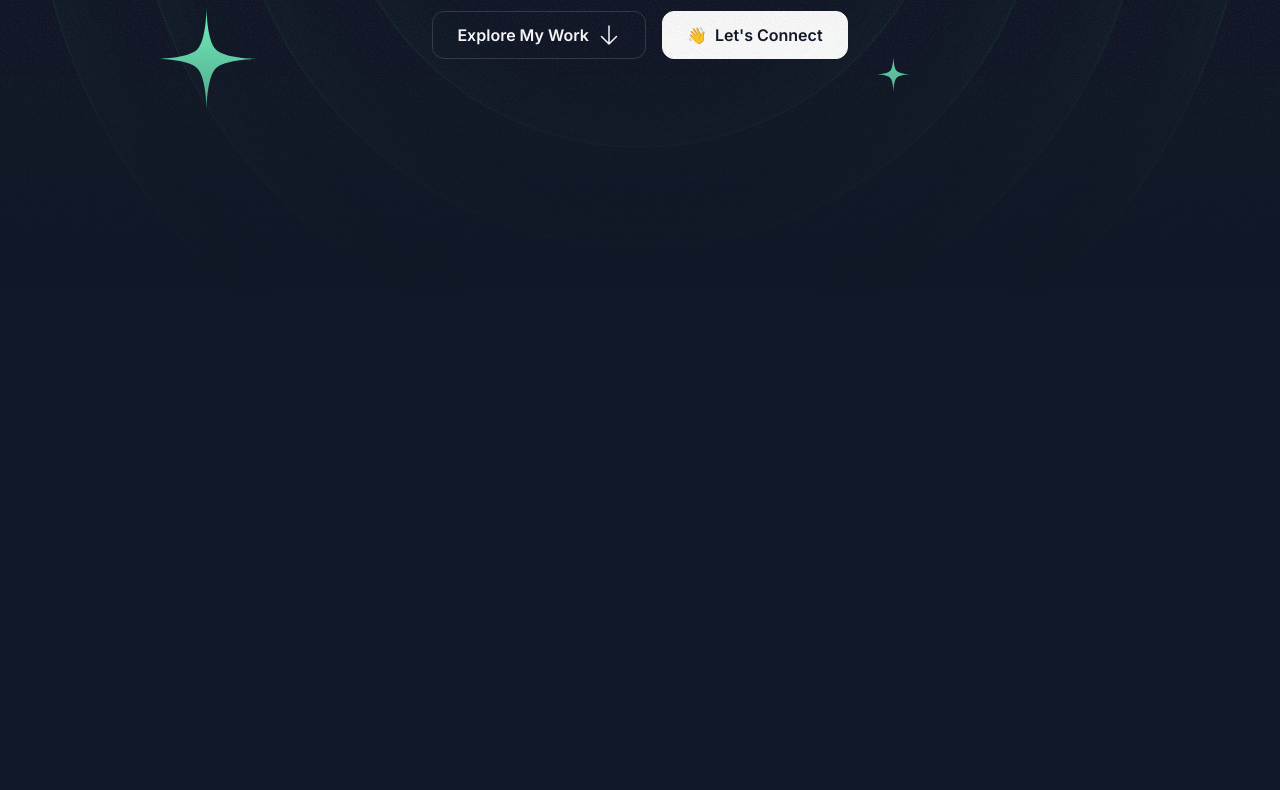
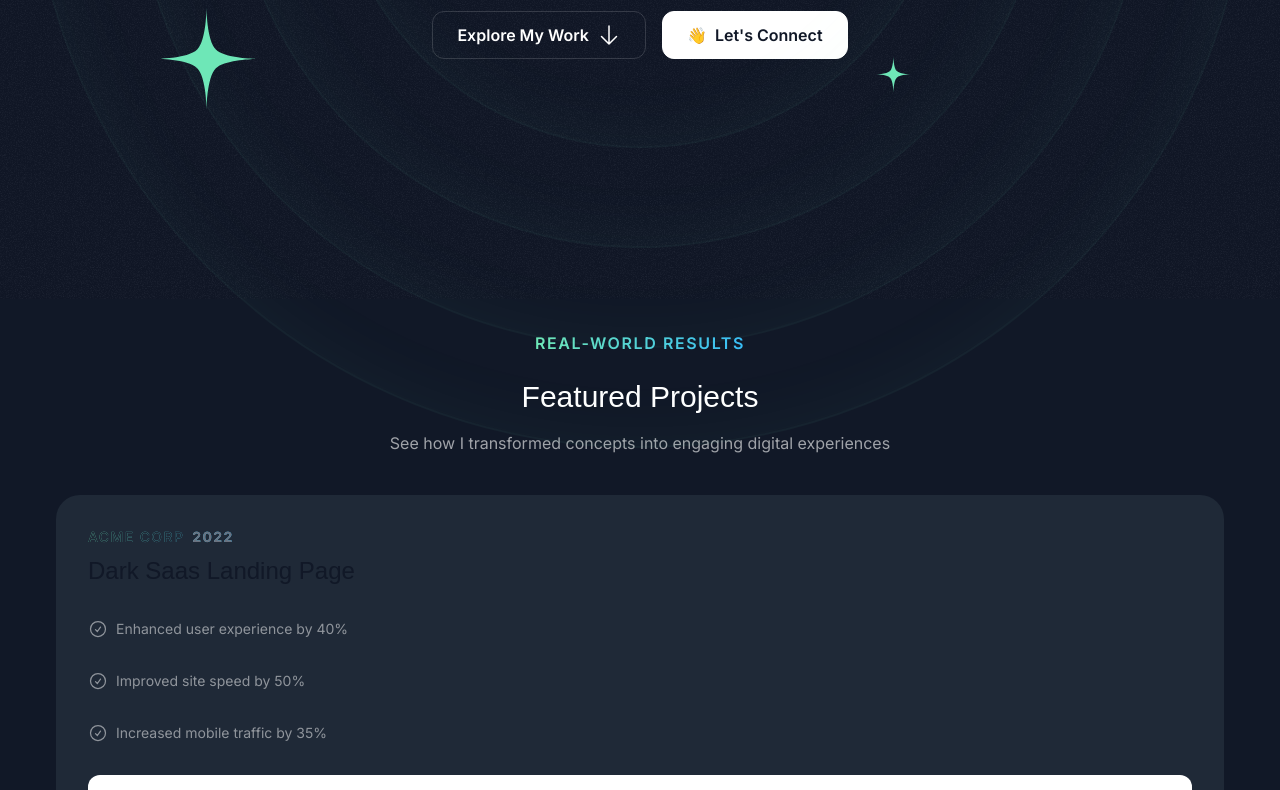
Before and after one commit to OmaimaBen123/Portfolio-, a Next.js app: page / in a window 1280 px wide. Shown: the part 623-1413 px from the top of the page. Before the commit the page ends 1071 px from the top, so only its background shows below. Built offline with nearby package versions, Linux system fonts and the light colour scheme; a web font is replaced by a local one.

Commit message:
adding featured projects section

```diff
--- a/src/app/page.tsx
+++ b/src/app/page.tsx
@@ -1,12 +1,12 @@
 import Image from "next/image";
 import { Header } from "@/src/sections/Header";
 import { HeroSection } from "@/src/sections/Hero";
+import { ProjectsSection } from "@/src/sections/Projects";
 
 export default function Home() {
-  return (
-    <div>
+  return <div>
       <Header />
-      <HeroSection/>
-    </div>
-  );
+      <HeroSection />
+      <ProjectsSection />
+    </div>;
 }
--- a/src/sections/Hero.tsx
+++ b/src/sections/Hero.tsx
@@ -6,7 +6,7 @@ import StartIcon from '@/src/assets/icons/star.svg';
 import { HeroOrbit } from '../components/HeroOrbit';
 export const HeroSection = () => {
   return <div className="p-32 md:py-48 lg:py-60 relative z-0 overflow-x-clip">
-      <div className="absolute inset-0 [mask-image:linear-gradient(to_bottom,transparent,black_10%,black_70%,transparent)]">
+      <div className="absolute inset-0 [mask-image:linear-gradient(to bottom,transparent,rgba(0,0,0,0.1),rgba(0,0,0,0.7),transparent)]">
         <div className="absolute inset-0 -z-30 opacity-5" style={{ backgroundImage: `url(${grainImage.src})` }} />
         <div className=" size-[620px] hero-ring" />
         <div className=" size-[820px] hero-ring" />
--- a/src/sections/Projects.tsx
+++ b/src/sections/Projects.tsx
@@ -1,6 +1,9 @@
-import darkSaasLandingPage from "@/assets/images/dark-saas-landing-page.png";
-import lightSaasLandingPage from "@/assets/images/light-saas-landing-page.png";
-import aiStartupLandingPage from "@/assets/images/ai-startup-landing-page.png";
+import darkSaasLandingPage from "@/src/assets/images/dark-saas-landing-page.png";
+import lightSaasLandingPage from "@/src/assets/images/light-saas-landing-page.png";
+import aiStartupLandingPage from "@/src/assets/images/ai-startup-landing-page.png";
+import Image from "next/image";
+import CheckIcon from '@/src/assets/icons/check-circle.svg'
+import ArrowUpRightIcon from '@/src/assets/icons/arrow-up-right.svg'
 
 const portfolioProjects = [
   {
@@ -10,10 +13,10 @@ const portfolioProjects = [
     results: [
       { title: "Enhanced user experience by 40%" },
       { title: "Improved site speed by 50%" },
-      { title: "Increased mobile traffic by 35%" },
+      { title: "Increased mobile traffic by 35%" }
     ],
     link: "https://youtu.be/4k7IdSLxh6w",
-    image: darkSaasLandingPage,
+    image: darkSaasLandingPage
   },
   {
     company: "Innovative Co",
@@ -22,10 +25,10 @@ const portfolioProjects = [
     results: [
       { title: "Boosted sales by 20%" },
       { title: "Expanded customer reach by 35%" },
-      { title: "Increased brand awareness by 15%" },
+      { title: "Increased brand awareness by 15%" }
     ],
     link: "https://youtu.be/7hi5zwO75yc",
-    image: lightSaasLandingPage,
+    image: lightSaasLandingPage
   },
   {
     company: "Quantum Dynamics",
@@ -34,13 +37,65 @@ const portfolioProjects = [
     results: [
       { title: "Enhanced user experience by 40%" },
       { title: "Improved site speed by 50%" },
-      { title: "Increased mobile traffic by 35%" },
+      { title: "Increased mobile traffic by 35%" }
     ],
     link: "https://youtu.be/Z7I5uSRHMHg",
-    image: aiStartupLandingPage,
-  },
+    image: aiStartupLandingPage
+  }
 ];
 
 export const ProjectsSection = () => {
-  return <div>Projects Section</div>;
+  return <div className="container mx-auto px-4 py-8">
+      <div className="flex justify-center">
+        <p className="uppercase font-semibold tracking-widest bg-gradient-to-r from-emerald-300 to-sky-400 text-transparent bg-clip-text text-center">
+          Real-world Results
+        </p>
+      </div>
+      <h2 className="text-3xl font-serif text-center mt-6">
+        Featured Projects
+      </h2>
+      <p className="text-white/60 mt-4 text-center">
+        See how I transformed concepts into engaging digital experiences
+      </p>
+      <div className="flex flex-col mt-10 ">
+        {portfolioProjects.map(project =>
+          <div
+            key={project.title}
+            className="bg-gray-800 rounded-3xl relative z-0 overflow-hidden after:content-[''] after:z-10 after:absolute after:inset-0 after:outline-2 after:-outline-offset-2 after:rounded-3xl after:outline-white/20 p-8"
+          >
+            <div className="flex">
+              <div className="bg-gradient-to-r from-emerald-300 to-sky-400 inline-flex gap-2 font-bold uppercase tracking-widest text-sm text-transparent bg-clip-text">
+                <span className="text-gray-800 font-medium">
+                  {project.company}
+                </span>
+                <span className="text-gray-500 text-sm">
+                  {project.year}
+                </span>
+              </div>
+            </div>
+            <h3 className="text-2xl font-serif mt-2 text-gray-900 mb-2">
+              {project.title}
+            </h3>
+
+            <ul className="flex flex-col gap-4 mt-4 ">
+              {project.results.map(result =>
+                <li className="flex gap-2 text-sm text-white/50 mt-4">
+                  <CheckIcon className="size-5" />
+                  <span>
+                    {result.title}
+                  </span>
+                </li>
+              )}
+            </ul>
+            <a href={project.link}>
+              <button className="bg-white text-gray-950 h-12 w-full rounded-xl font-semibold inline-flex items-center justify-center gap-2 mt-8">
+                <span>View Live Site</span>
+                <ArrowUpRightIcon className="size-4" />
+              </button>
+            </a>
+            <Image src={project.image} alt={project.title} className="mt-8" />
+          </div>
+        )}
+      </div>
+    </div>;
 };
```
